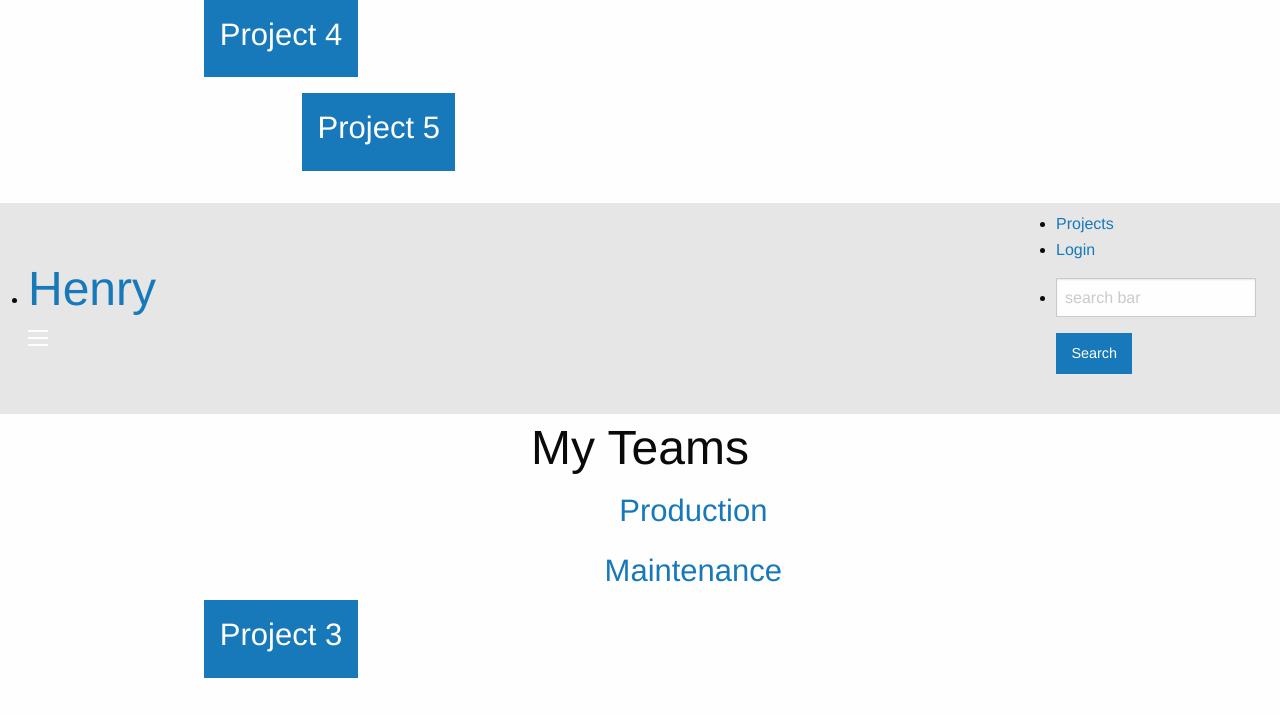
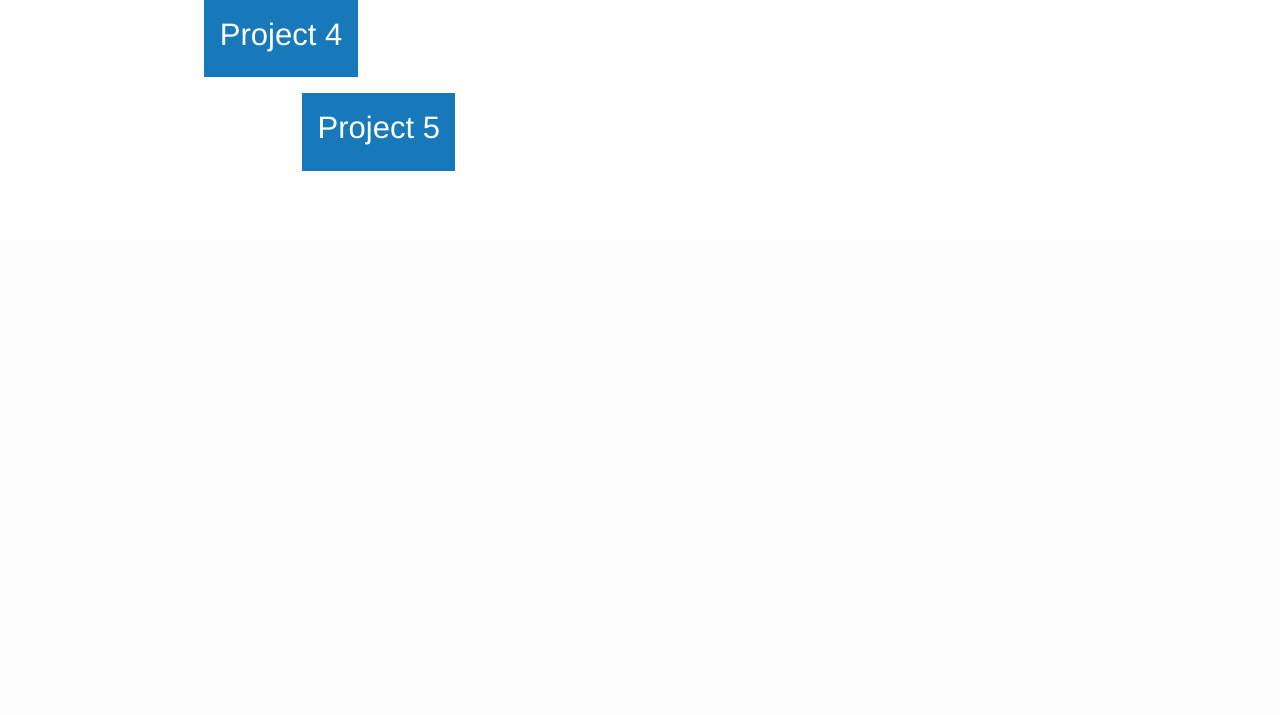
Before and after one commit to RHITJuniorProjects/JrProj-1415-Mike, a PHP site: page /projects in a window 1280 px wide. Shown: the part 559-1274 px from the top of the page. After the commit the page ends 730 px from the top, so only its background shows below. Run offline with PHP 8.4, Linux system fonts and the light colour scheme; some libraries are stand-ins or nearby versions.

Commit message:
fixed php require statement

```diff
--- a/Code/Web/templates/projects.php
+++ b/Code/Web/templates/projects.php
@@ -53,7 +53,7 @@
 				</dd>
 			</dl>
 		</div>
-		<?php require 'teams.php'?>
+		<?php require 'Milestones.php'?>
 		<?php require 'tasks.php'?>
 	</body>
 </html>
```
